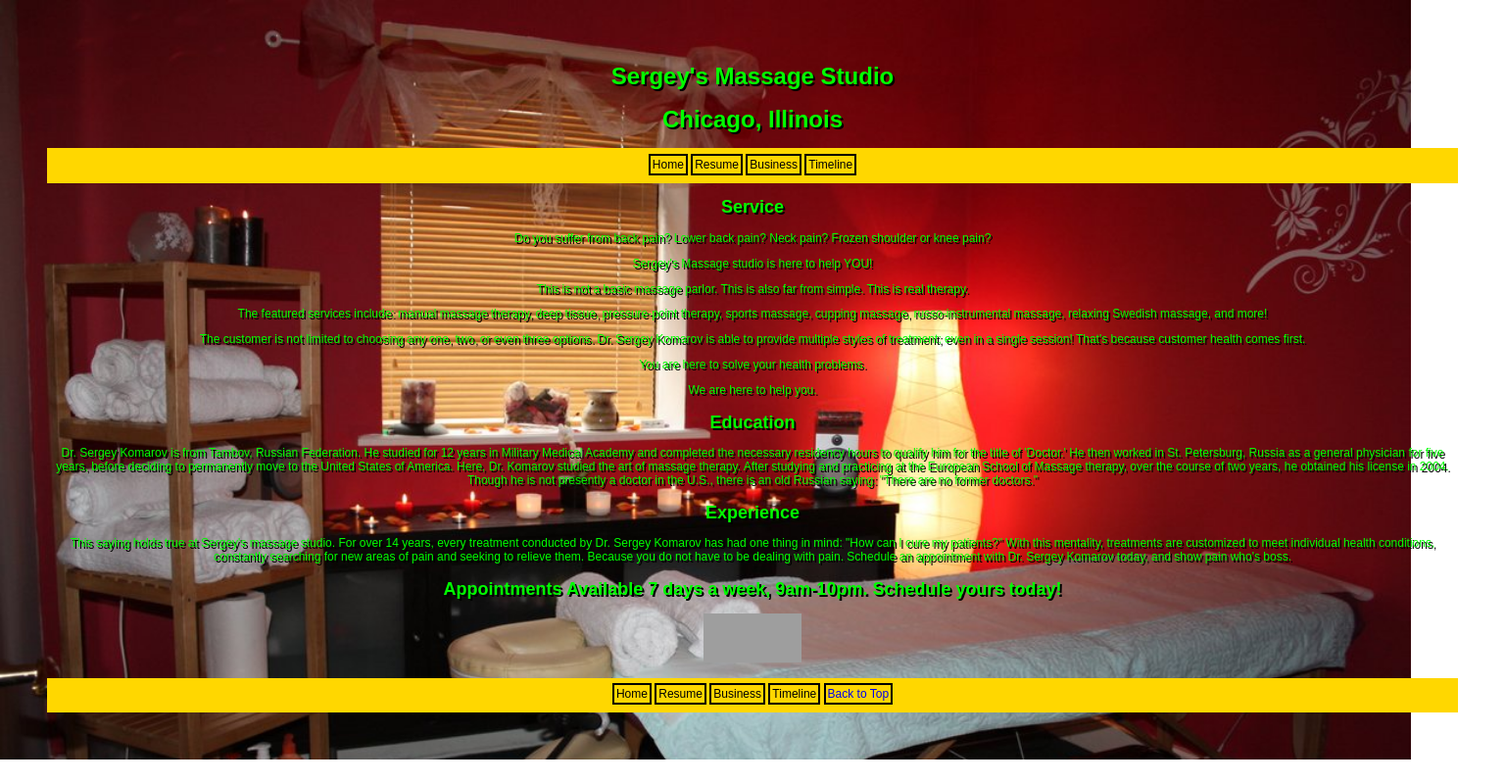
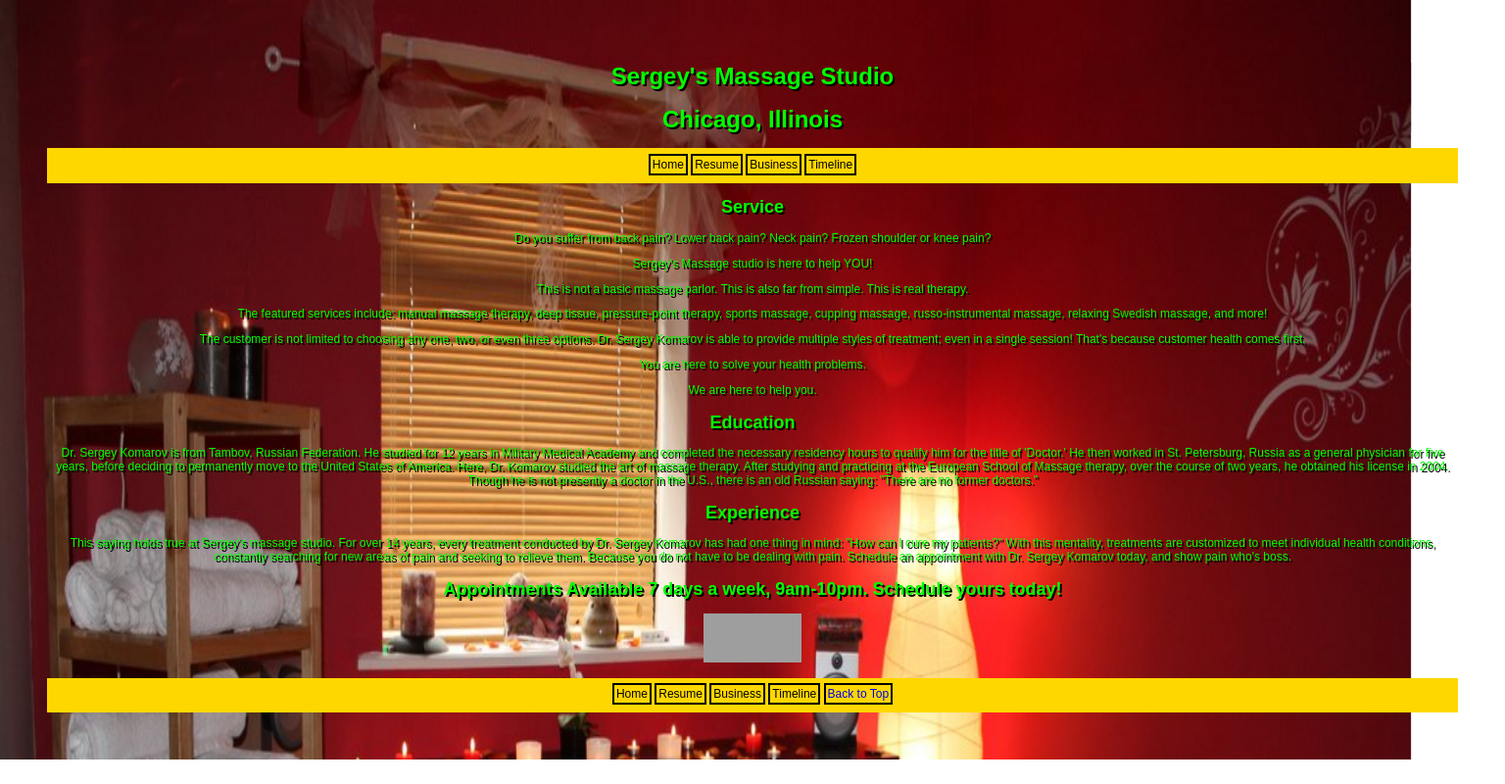
Before and after one commit to dkomarov/Project-3.3-Final-Komarov_Denis-ITMD-361-01, a plain HTML site: page Massage_Business.html in a window 1536 px wide. Shown: the whole page at 98% size. Drawn offline with Linux system fonts and the light colour scheme; grey boxes are pictures that could not be loaded.

Commit message:
Testing background image size

```diff
--- a/css/screen.css
+++ b/css/screen.css
@@ -169,11 +169,11 @@ padding-right:10px;
 		}
 
 		#header_index, #header_business, #header_cod, #header_resume {
-			background-size: 360px;
+			background-size: cover;
 		}
 
 		#container_index, #container_business, #container_cod, #container_resume {
-			background-size: 360px;
+			background-size: cover;
 		}
 	}
 
@@ -190,11 +190,11 @@ padding-right:10px;
 		width: 400px;
 		}
 		#header_index, #header_business, #header_cod, #header_resume {
-			background-size: 720px;
+			background-size: cover;
 		}
 
 		#container_index, #container_business, #container_cod, #container_resume {
-			background-size: 720px;
+			background-size: cover;
 		}
 	}
 
@@ -205,11 +205,11 @@ padding-right:10px;
 			font-size: 11px;
 		}
 		#header_index, #header_business, #header_cod, #header_resume {
-			background-size: 1080px;
+			background-size: 1080px 1080px;
 		}
 
 		#container_index, #container_business, #container_cod, #container_resume {
-			background-size: 1080px;
+			background-size: 1080px 1080px;
 		}
 	}
 
@@ -221,11 +221,11 @@ padding-right:10px;
 
 		}
 		#header_index, #header_business, #header_cod, #header_resume {
-			background-size: 1440px;
+			background-size: 1440px 1440px;
 		}
 
 		#container_index, #container_business, #container_cod, #container_resume {
-			background-size: 1440px;
+			background-size: 1440px 1440px;
 		}
 
 	}
```
